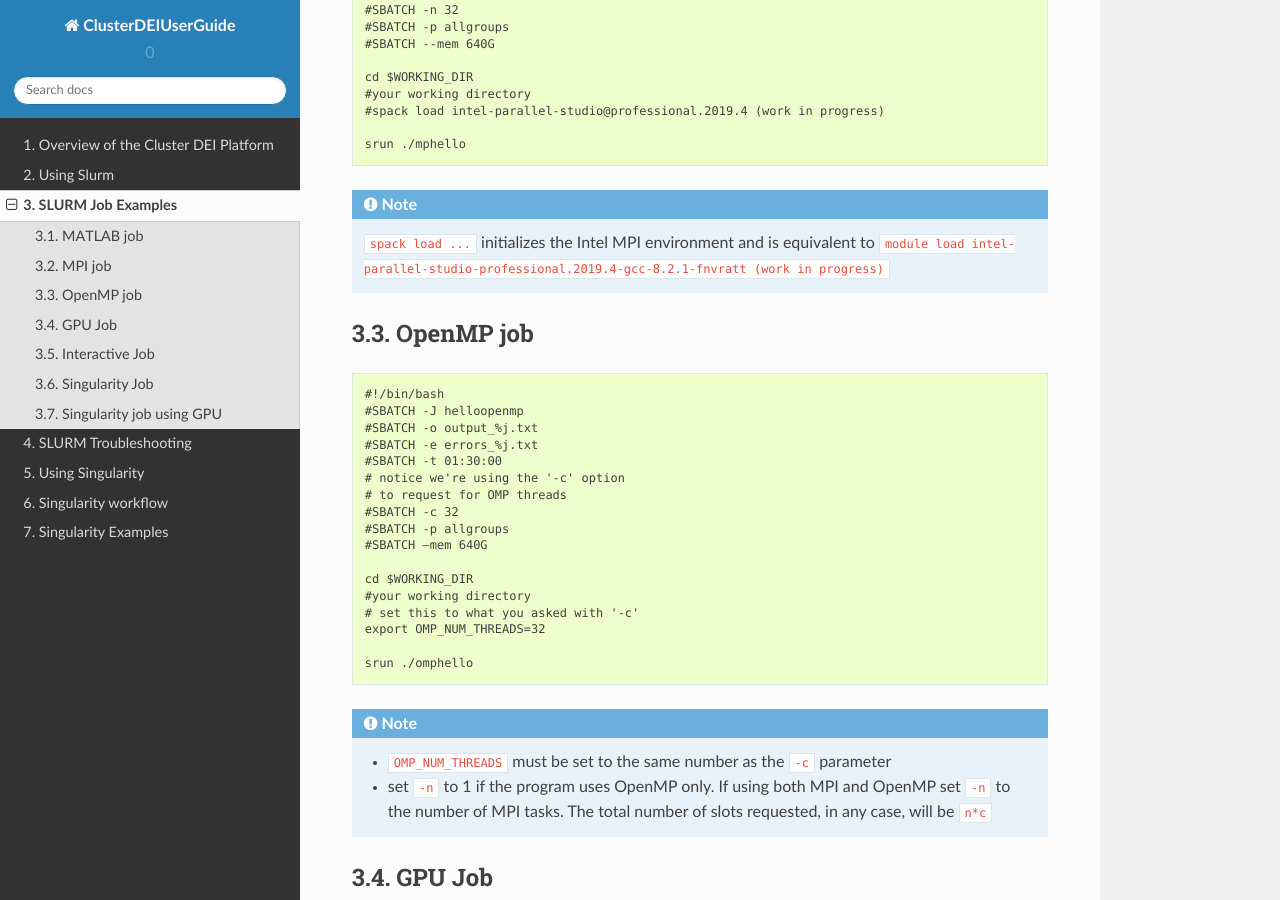
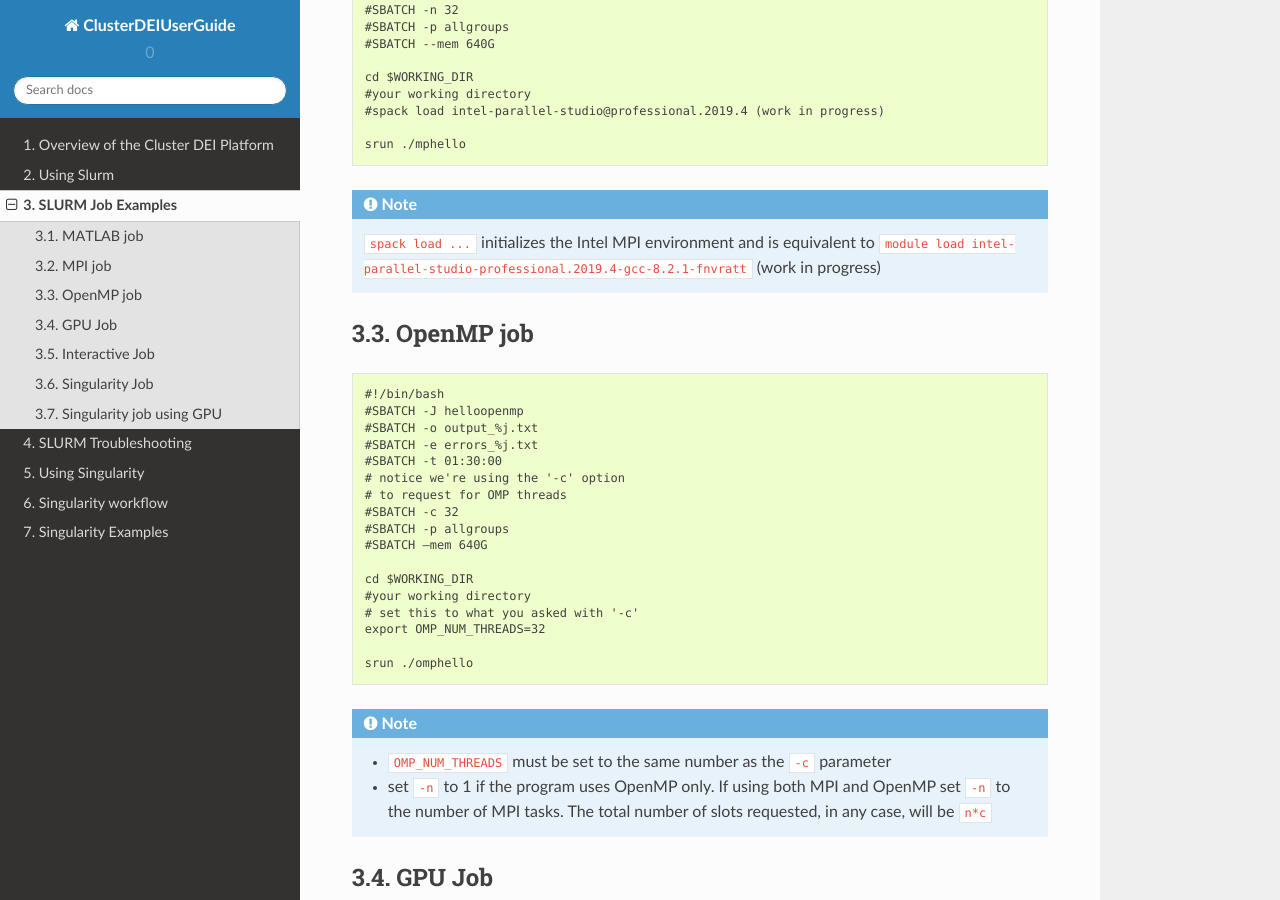
Before and after one commit to agostinoandriolo/clusterDEIguide, a Sphinx documentation site: the page built from ClusterDEIUserGuide-master/docs/SLURMExamples.rst, in a window 1280 px wide and 900 px high, scrolled down 652 px. Built offline with Sphinx 7.4.7 and the Read the Docs theme 2.0.0, drawn with Linux system fonts in a browser that asks for light colours.

```diff
--- a/ClusterDEIUserGuide-master/docs/SLURMExamples.rst
+++ b/ClusterDEIUserGuide-master/docs/SLURMExamples.rst
@@ -48,7 +48,7 @@ MPI job
 
 .. note::
    ``spack load ...`` initializes the Intel MPI environment and
-   is equivalent to ``module load intel-parallel-studio-professional.2019.4-gcc-8.2.1-fnvratt (work in progress)``
+   is equivalent to ``module load intel-parallel-studio-professional.2019.4-gcc-8.2.1-fnvratt`` (work in progress)
 
 OpenMP job
 ----------
```
